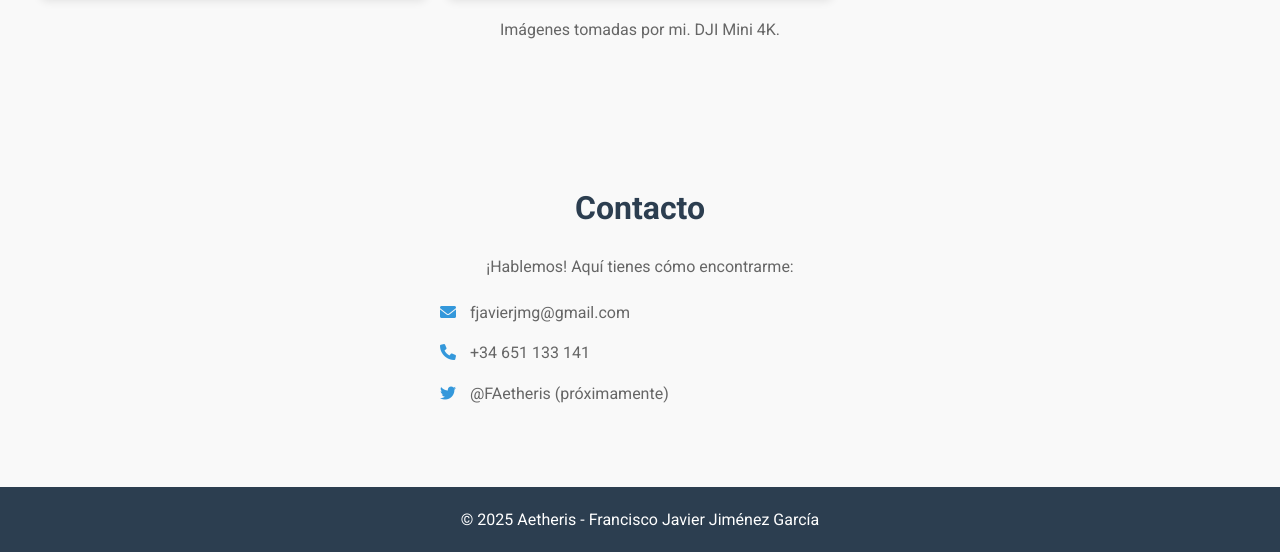
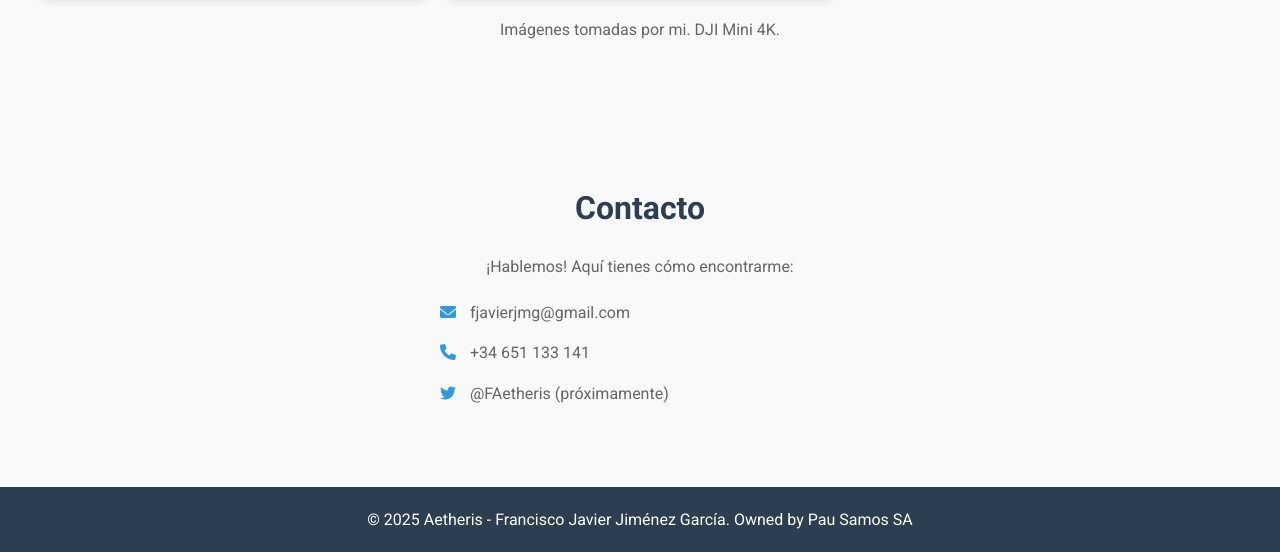
Before and after one commit to Francisco-Javier-Jimenez-Garcia/Probando-Aetheris, a plain HTML site: page index.html in a window 1280 px wide. Shown: the part 1397-1949 px from the top of the page. Drawn offline with nearby package versions, Linux system fonts and the light colour scheme; no server answers.

Commit message:
Update index.html

```diff
--- a/index.html
+++ b/index.html
@@ -60,7 +60,7 @@
 
     <!-- Pie de página -->
     <footer>
-        <p>© 2025 Aetheris - Francisco Javier Jiménez García</p>
+        <p>© 2025 Aetheris - Francisco Javier Jiménez García. Owned by Pau Samos SA</p>
     </footer>
 
     <script src="script.js"></script>
```
